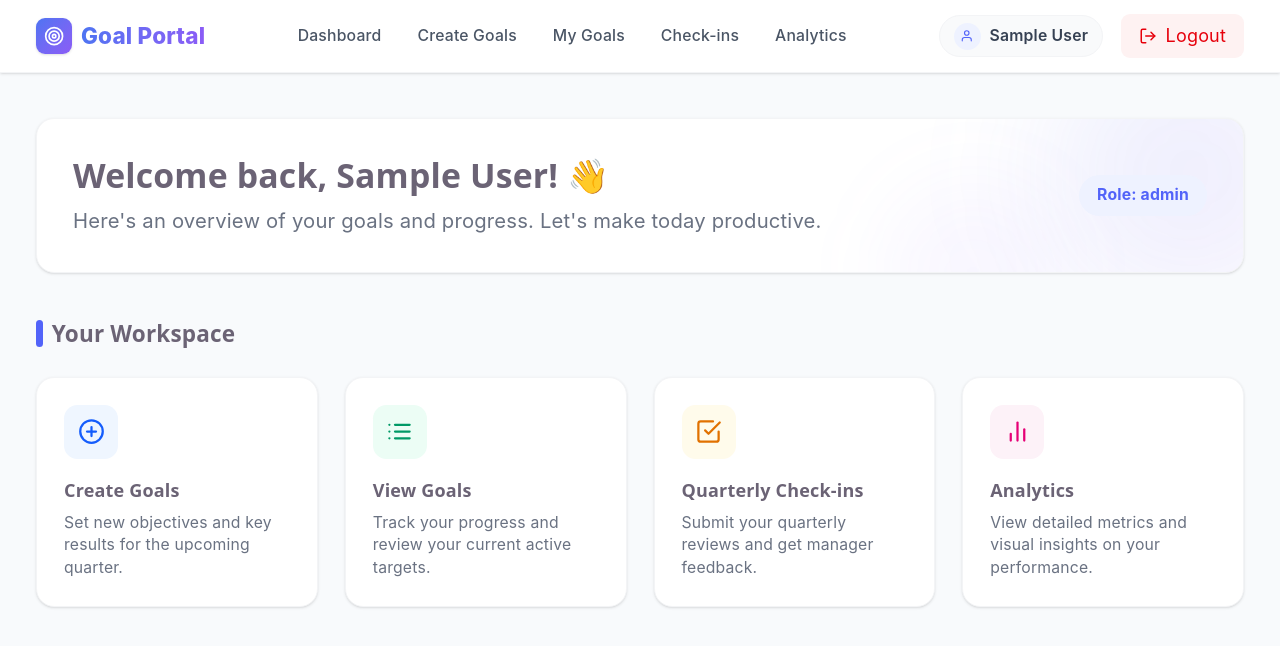
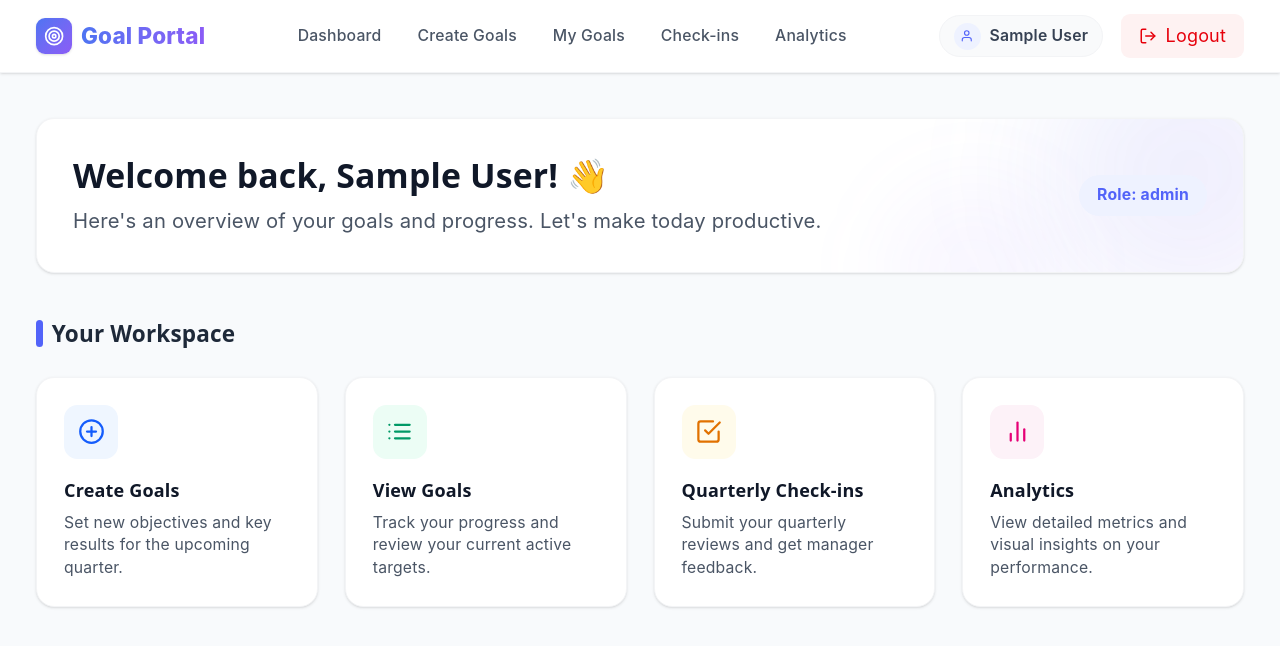
Before and after one commit to anushaanchalia/goal-tracking-portal, a React (Vite) app in the folder client/: page /dashboard in a window 1280 px wide. Shown: the top 646 px of the page. Built offline with nearby package versions, Linux system fonts and the light colour scheme; sample sign-in values are in the browser's storage.

Commit message:
Fixed login UI styling

```diff
--- a/client/src/index.css
+++ b/client/src/index.css
@@ -1,8 +1,8 @@
 @import "tailwindcss";
 
 :root {
-  --text: #6b6375;
-  --text-h: #08060d;
+  --text: #111827; /* Darker default text */
+  --text-h: #030712;
   --bg: #fff;
   --border: #e5e4e7;
   --code-bg: #f4f3ec;
@@ -33,21 +33,13 @@
     monospace;
 
   font: 18px/145% var(--sans);
-
   letter-spacing: 0.18px;
-
   color-scheme: light dark;
-
   color: var(--text);
-
   background: var(--bg);
-
   font-synthesis: none;
-
   text-rendering: optimizeLegibility;
-
   -webkit-font-smoothing: antialiased;
-
   -moz-osx-font-smoothing: grayscale;
 
   @media (max-width: 1024px) {
@@ -56,193 +48,99 @@
 }
 
 /* Dark Mode */
-
 @media (prefers-color-scheme: dark) {
-
   :root {
-
-    --text: #9ca3af;
-
-    --text-h: #f3f4f6;
-
+    --text: #f3f4f6;
+    --text-h: #ffffff;
     --bg: #16171d;
-
     --border: #2e303a;
-
     --code-bg: #1f2028;
-
     --accent: #c084fc;
-
     --accent-bg: rgba(192, 132, 252, 0.15);
-
     --accent-border: rgba(192, 132, 252, 0.5);
-
     --social-bg: rgba(47, 48, 58, 0.5);
-
     --shadow:
       rgba(0, 0, 0, 0.4) 0 10px 15px -3px,
       rgba(0, 0, 0, 0.25) 0 4px 6px -2px;
-
   }
-
   #social .button-icon {
-
     filter: invert(1) brightness(2);
-
   }
-
 }
 
-/* Global Reset removed because Tailwind provides Preflight */
-
-/* Smooth Scroll */
-
 html {
-
   scroll-behavior: smooth;
-
 }
 
-/* Body */
-
 body {
-
-  background-color: #f3f4f6;
-
-  font-family: sans-serif;
-
+  background-color: #f8fafc;
+  font-family: var(--sans);
   min-height: 100vh;
-
   overflow-x: hidden;
-
+  color: var(--text);
 }
 
-/* Root */
-
 #root {
-
   width: 100%;
-
   min-height: 100vh;
-
 }
 
-/* Typography */
-
-h1,
-h2,
-h3,
-h4,
-h5,
-h6 {
-
+h1, h2, h3, h4, h5, h6 {
   font-family: var(--heading);
-
-  color: inherit;
-
+  /* Removed color: inherit to allow Tailwind classes to work perfectly */
 }
 
-/* Code */
-
-code,
-.counter {
-
+code, .counter {
   font-family: var(--mono);
-
   display: inline-flex;
-
   border-radius: 4px;
-
   color: var(--text-h);
-
 }
 
 code {
-
   font-size: 15px;
-
   line-height: 135%;
-
   padding: 4px 8px;
-
   background: var(--code-bg);
-
 }
 
-/* Buttons */
-
 button {
-
   cursor: pointer;
-
+  transition: all 0.3s ease;
 }
 
-/* Links */
-
 a {
-
   text-decoration: none;
-
 }
 
-input,
-button,
-textarea,
-select {
-
+input, button, textarea, select {
   font: inherit;
-
 }
 
-body {
-
-  overflow-x: hidden;
-
+input::placeholder, textarea::placeholder {
+  color: #6b7280; /* Darker placeholder */
 }
 
-/* Better Form Rendering */
-
-input::placeholder {
-  color: #9ca3af;
-}
-
-input {
+input, textarea, select {
   transition:
     border-color 0.3s ease,
     box-shadow 0.3s ease,
     background-color 0.3s ease;
 }
 
-button {
-  transition:
-    all 0.3s ease;
-}
-
-/* Responsive */
-
 @media (max-width: 1024px) {
-
   .mobile-center {
     text-align: center;
   }
-
 }
 
 @media (max-width: 768px) {
-
   body {
     font-size: 14px;
   }
-
 }
 
-html,
-body,
-#root {
+html, body, #root {
   width: 100%;
   min-height: 100%;
 }
-
-body {
-  overflow-x: hidden;
-}
--- a/client/src/pages/AdminDashboard.jsx
+++ b/client/src/pages/AdminDashboard.jsx
@@ -45,12 +45,12 @@
 
           <div className="mb-6">
             <h1 className="text-2xl font-extrabold text-gray-900">Admin Panel</h1>
-            <p className="text-sm text-gray-500">System audit logs and administrative overrides.</p>
+            <p className="text-sm text-gray-600">System audit logs and administrative overrides.</p>
           </div>
 
           {logs.length === 0 && (
             <div className="bg-white rounded-xl shadow-sm border border-gray-100 p-8 text-center">
-              <p className="text-gray-500 text-sm">No audit logs available at this time.</p>
+              <p className="text-gray-600 text-sm">No audit logs available at this time.</p>
             </div>
           )}
 
@@ -61,24 +61,24 @@
 
                   {/* Action Badge */}
                   <div className="flex justify-between items-start mb-3">
-                    <h2 className="text-sm font-bold text-gray-400 uppercase tracking-wide">Audit Log</h2>
-                    <span className="bg-[#eef2ff] text-[#4f46e5] px-2 py-0.5 rounded text-[10px] font-bold uppercase tracking-wide">
+                    <h2 className="text-sm font-bold text-gray-500 uppercase tracking-wide">Audit Log</h2>
+                    <span className="bg-[#eef2ff] text-[#4f46e5] px-2 py-0.5 rounded text-xs font-bold uppercase tracking-wide">
                       {log.action}
                     </span>
                   </div>
 
                   {/* Goal Info */}
                   <div className="mb-4">
-                    <p className="text-[11px] font-bold text-gray-500 uppercase tracking-wider mb-1">Target Goal</p>
+                    <p className="text-xs font-bold text-gray-600 uppercase tracking-wider mb-1">Target Goal</p>
                     <p className="text-sm font-bold text-gray-900 leading-tight">{log.goal.title}</p>
                   </div>
 
                   {/* Change Delta */}
                   <div className="bg-gray-50 rounded-lg p-3 mb-4 grid grid-cols-1 gap-2 border border-gray-100">
-                    <p className="text-[11px] font-bold text-gray-500 uppercase tracking-wider">Change Record</p>
+                    <p className="text-xs font-bold text-gray-600 uppercase tracking-wider">Change Record</p>
                     <div className="flex items-center gap-2 text-sm font-mono bg-white p-2 rounded border border-gray-200">
                       <span className="text-red-500 line-through decoration-red-300">{log.oldValue}</span>
-                      <span className="text-gray-400">→</span>
+                      <span className="text-gray-500">→</span>
                       <span className="text-green-600 font-bold">{log.newValue}</span>
                     </div>
                   </div>
@@ -86,8 +86,8 @@
                   {/* Timestamp & Action */}
                   <div className="mt-auto flex items-end justify-between pt-2">
                     <div>
-                      <p className="text-[10px] font-bold text-gray-400 uppercase tracking-wider">Timestamp</p>
-                      <p className="text-xs text-gray-600 font-medium">
+                      <p className="text-xs font-bold text-gray-500 uppercase tracking-wider">Timestamp</p>
+                      <p className="text-xs text-gray-800 font-medium">
                         {new Date(log.changedAt).toLocaleString()}
                       </p>
                     </div>
@@ -95,7 +95,7 @@
                     <button
                       onClick={() => unlockGoal(log.goal.id)}
                       disabled={loadingGoalId === log.goal.id}
-                      className={`text-[11px] font-bold uppercase tracking-wide px-4 py-2 rounded-lg transition-colors shadow-sm ${
+                      className={`text-xs font-bold uppercase tracking-wide px-4 py-2 rounded-lg transition-colors shadow-sm ${
                         loadingGoalId === log.goal.id
                           ? "bg-gray-400 text-white cursor-not-allowed"
                           : "bg-white border border-[#f43f5e] text-[#f43f5e] hover:bg-[#f43f5e] hover:text-white"
--- a/client/src/pages/Dashboard.jsx
+++ b/client/src/pages/Dashboard.jsx
@@ -17,7 +17,7 @@
             <h1 className="text-3xl font-extrabold text-gray-900 mb-2">
               Welcome back, {user?.name}! 👋
             </h1>
-            <p className="text-gray-500 text-lg">
+            <p className="text-gray-600 text-lg">
               Here's an overview of your goals and progress. Let's make today productive.
             </p>
           </div>
@@ -47,7 +47,7 @@
                   <FiPlusCircle className="text-2xl" />
                 </div>
                 <h3 className="font-bold text-gray-900 mb-2">Create Goals</h3>
-                <p className="text-sm text-gray-500">Set new objectives and key results for the upcoming quarter.</p>
+                <p className="text-sm text-gray-600">Set new objectives and key results for the upcoming quarter.</p>
               </a>
 
               <a href="/my-goals" className="group bg-white p-6 rounded-2xl shadow-sm border border-gray-100 hover:shadow-md hover:border-[#10b981]/30 transition-all hover:-translate-y-1">
@@ -55,7 +55,7 @@
                   <FiList className="text-2xl" />
                 </div>
                 <h3 className="font-bold text-gray-900 mb-2">View Goals</h3>
-                <p className="text-sm text-gray-500">Track your progress and review your current active targets.</p>
+                <p className="text-sm text-gray-600">Track your progress and review your current active targets.</p>
               </a>
 
               <a href="/checkins" className="group bg-white p-6 rounded-2xl shadow-sm border border-gray-100 hover:shadow-md hover:border-[#f59e0b]/30 transition-all hover:-translate-y-1">
@@ -63,7 +63,7 @@
                   <FiCheckSquare className="text-2xl" />
                 </div>
                 <h3 className="font-bold text-gray-900 mb-2">Quarterly Check-ins</h3>
-                <p className="text-sm text-gray-500">Submit your quarterly reviews and get manager feedback.</p>
+                <p className="text-sm text-gray-600">Submit your quarterly reviews and get manager feedback.</p>
               </a>
 
               <a href="/analytics" className="group bg-white p-6 rounded-2xl shadow-sm border border-gray-100 hover:shadow-md hover:border-[#ec4899]/30 transition-all hover:-translate-y-1">
@@ -71,7 +71,7 @@
                   <FiBarChart2 className="text-2xl" />
                 </div>
                 <h3 className="font-bold text-gray-900 mb-2">Analytics</h3>
-                <p className="text-sm text-gray-500">View detailed metrics and visual insights on your performance.</p>
+                <p className="text-sm text-gray-600">View detailed metrics and visual insights on your performance.</p>
               </a>
 
             </div>
```
Also changed, not shown: client/src/pages/ManagerDashboard.jsx (+11 -11 lines).
